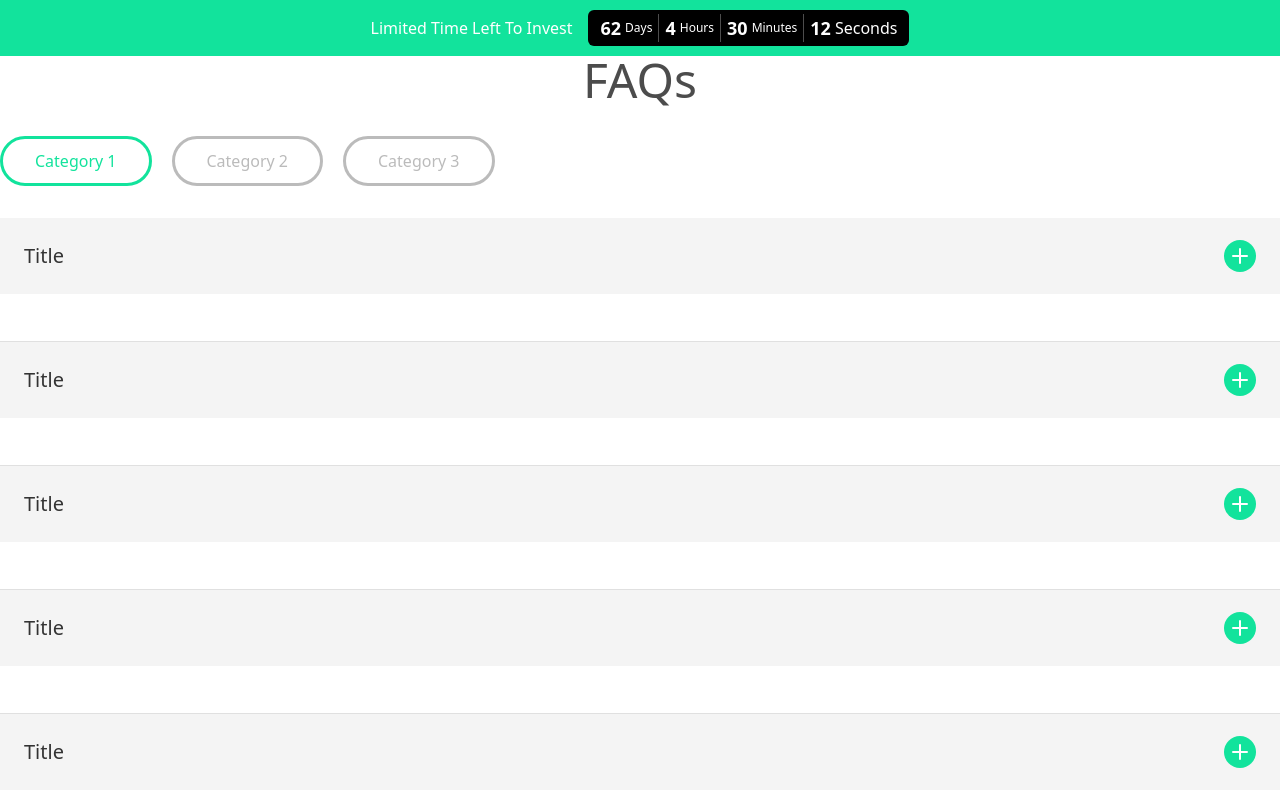
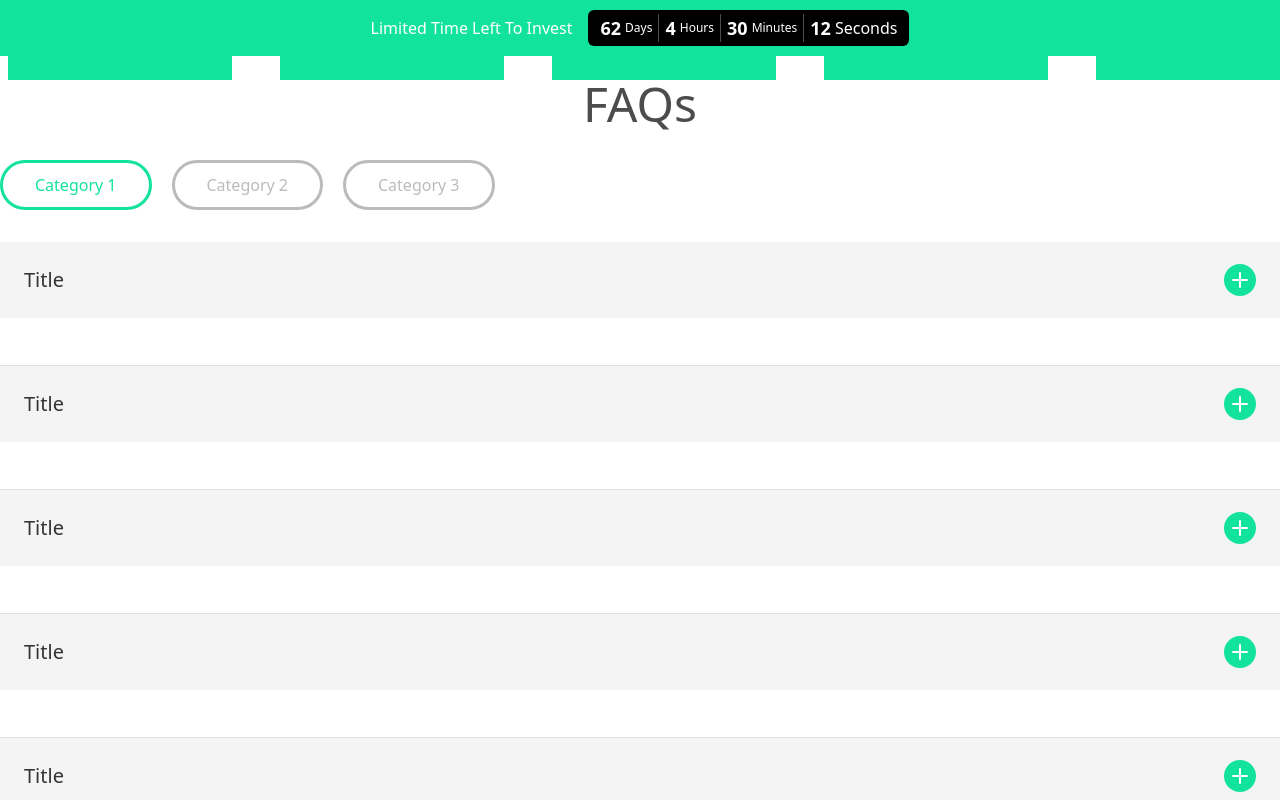
Before and after one commit to timzhenggg/campaign_invest_website, a React (Vite) app: page / in a window 1280 px wide. Shown: the top 800 px of the page. Built offline with nearby package versions, Linux system fonts and the light colour scheme.

Commit message:
feat: primary button, marquee line for logos

```diff
--- a/package.json
+++ b/package.json
@@ -16,7 +16,8 @@
     "@mui/system": "^6.1.5",
     "clsx": "^2.1.1",
     "react": "^18.3.1",
-    "react-dom": "^18.3.1"
+    "react-dom": "^18.3.1",
+    "react-fast-marquee": "^1.6.5"
   },
   "devDependencies": {
     "@eslint/js": "^9.13.0",
--- a/src/App.tsx
+++ b/src/App.tsx
@@ -1,10 +1,12 @@
 import FAQs from "./components/FAQs/FAQs"
 import Header from "./components/Header/Header"
+import Logos from "./components/Logos/Logos"
 
 function App() {
   return (
     <>
       <Header />
+      <Logos />
       <FAQs />
     </>
   )
--- /dev/null
+++ b/src/components/Logos/Logos.tsx
@@ -0,0 +1,12 @@
+import Marquee from "react-fast-marquee";
+
+const Logos = () => {
+  return (
+    <Marquee direction="right">
+      {Array.from({ length: 10 }).map((_, index) =>
+        <div key={index} className='mr-12 w-56 h-6 bg-primary-green'></div>)}
+    </Marquee>
+  );
+};
+
+export default Logos;
--- /dev/null
+++ b/src/components/UI/Button/Button.tsx
@@ -0,0 +1,21 @@
+import clsx from 'clsx';
+import React from 'react';
+
+interface Props {
+  children: React.ReactNode;
+  className?: string;
+  disabled?: boolean;
+}
+
+const Button: React.FC<Props> = ({children, className, disabled}) => {
+  return (
+    <button
+      className={clsx('px-6 py-5 text-white leading-[140%] font-extrabold bg-primary-green', className)}
+      disabled={disabled}
+    >
+      {children}
+    </button>
+  );
+};
+
+export default Button;
```
Also changed, not shown: 1 other file (tests, documents, lock files or other folders).
